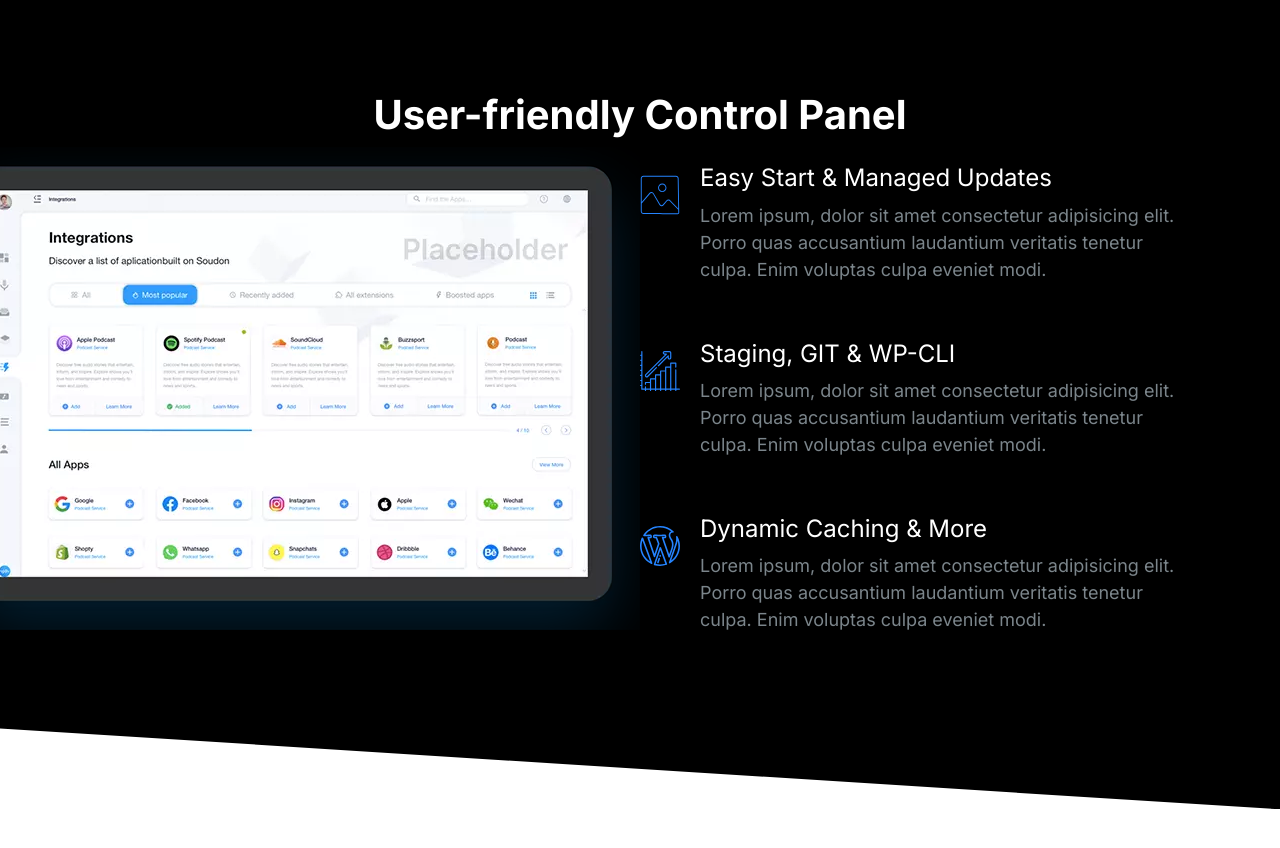
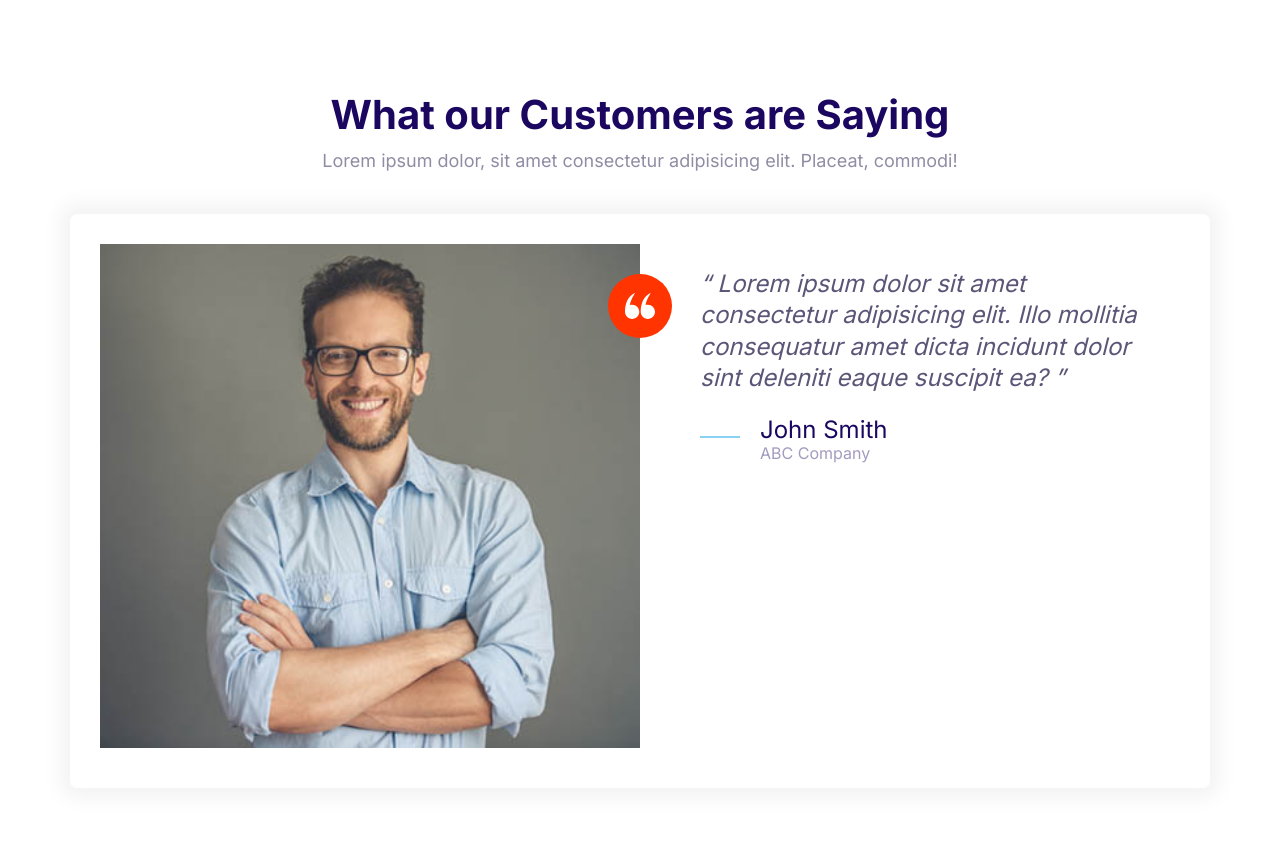
Before and after one commit to Jaymieblaze/Jamify, a plain HTML site: page index.html in a window 1280 px wide. Before the commit the page ends 809 px from the top, so only its background shows below. Drawn offline with Linux system fonts and the light colour scheme.

Commit message:
Testimonial block.

```diff
--- a/css/styles.css
+++ b/css/styles.css
@@ -607,6 +607,7 @@ a {
 
 .block__header {
     text-align: center;
+    margin-bottom: 4rem;
 }
 
 .block__heading {
--- a/index.html
+++ b/index.html
@@ -14,73 +14,50 @@
     <link rel="stylesheet" href="css/styles.css" />
   </head>
   <body>
-    <section class="block block--dark block--skewed-right block-showcase">
+    <section class="block">
       <header class="block__header">
-        <h2>User-friendly Control Panel</h2>
+        <h2>What our Customers are Saying</h2>
+        <p>
+          Lorem ipsum dolor, sit amet consectetur adipisicing elit. Placeat,
+          commodi!
+        </p>
       </header>
-      <div class="container grid grid--1x2">
-        <picture class="block-showcase__image">
-          <source
-            type="image/webp"
-            srcset="images/ipad.webp 1x, images/ipad@2x.webp 2x" />
-          <source
-            type="image/png"
-            srcset="images/ipad.png 1x, images/ipad@2x.png 2x" />
-          <img class="block-showcase__image" src="images/ipad.png" alt=""
-        /></picture>
-        <ul class="list">
-          <li>
+      <div class="container">
+        <div class="card testimonial">
+          <div class="grid grid--1x2">
+            <div class="tesimonial__image">
+              <img
+                src="images/testimonial.jpg"
+                alt="A happy smiling customer"
+              />
+              <span class="icon-container icon-container--accent">
+                <svg class="icon icon--white icon--small">
+                  <use xlink:href="images/sprite.svg#quotes"></use>
+                </svg>
+              </span>
+            </div>
+            <blockquote class="quote">
+              <p class="quote__text">
+                Lorem ipsum dolor sit amet consectetur adipisicing elit. Illo
+                mollitia consequatur amet dicta incidunt dolor sint deleniti
+                eaque suscipit ea?
+              </p>
+              <footer>
                 <div class="media">
                   <div class="media__image">
-                <svg class="icon icon--primary">
-                  <use xlink:href="images/sprite.svg#snap"></use>
+                    <svg class="icon icon--primary quote__line">
+                      <use xlink:href="images/sprite.svg#line"></use>
                     </svg>
                   </div>
                   <div class="media__body">
-                <h3 class="media__title">Easy Start & Managed Updates</h3>
-                <p>
-                  Lorem ipsum, dolor sit amet consectetur adipisicing elit.
-                  Porro quas accusantium laudantium veritatis tenetur culpa.
-                  Enim voluptas culpa eveniet modi.
-                </p>
+                    <h3 class="media__title quote__author">John Smith</h3>
+                    <p class="quote__organization">ABC Company</p>
                   </div>
                 </div>
-          </li>
-          <li>
-            <div class="media">
-              <div class="media__image">
-                <svg class="icon icon--primary">
-                  <use xlink:href="images/sprite.svg#growth"></use>
-                </svg>
-              </div>
-              <div class="media__body">
-                <h3 class="media__title">Staging, GIT & WP-CLI</h3>
-                <p>
-                  Lorem ipsum, dolor sit amet consectetur adipisicing elit.
-                  Porro quas accusantium laudantium veritatis tenetur culpa.
-                  Enim voluptas culpa eveniet modi.
-                </p>
+              </footer>
+            </blockquote>
           </div>
         </div>
-          </li>
-          <li>
-            <div class="media">
-              <div class="media__image">
-                <svg class="icon icon--primary">
-                  <use xlink:href="images/sprite.svg#wordpress"></use>
-                </svg>
-              </div>
-              <div class="media__body">
-                <h3 class="media__title">Dynamic Caching & More</h3>
-                <p>
-                  Lorem ipsum, dolor sit amet consectetur adipisicing elit.
-                  Porro quas accusantium laudantium veritatis tenetur culpa.
-                  Enim voluptas culpa eveniet modi.
-                </p>
-              </div>
-            </div>
-          </li>
-        </ul>
       </div>
     </section>
     <script src="js/main.js"></script>
```
Also changed, not shown: components/testimonial-block.html (added, +43 -0 lines). Lines whose indentation alone changed are shown as unchanged.
